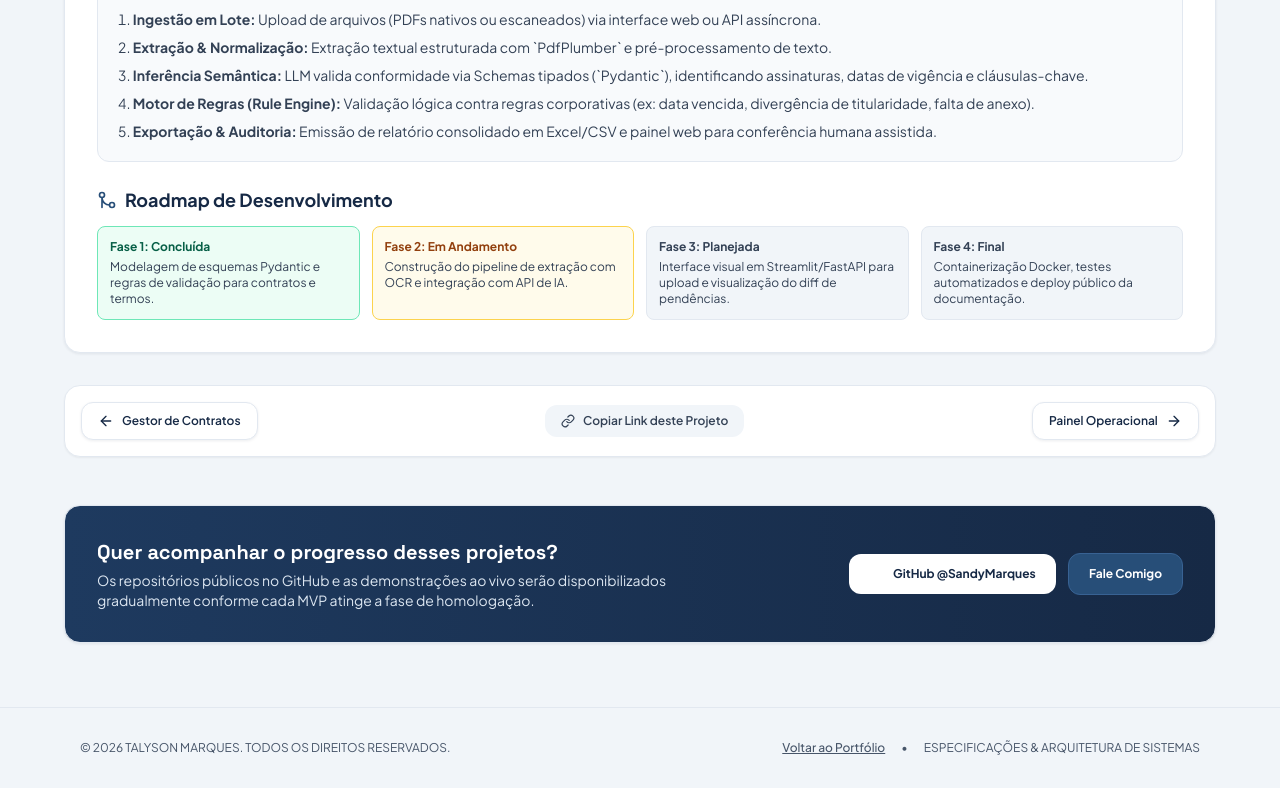
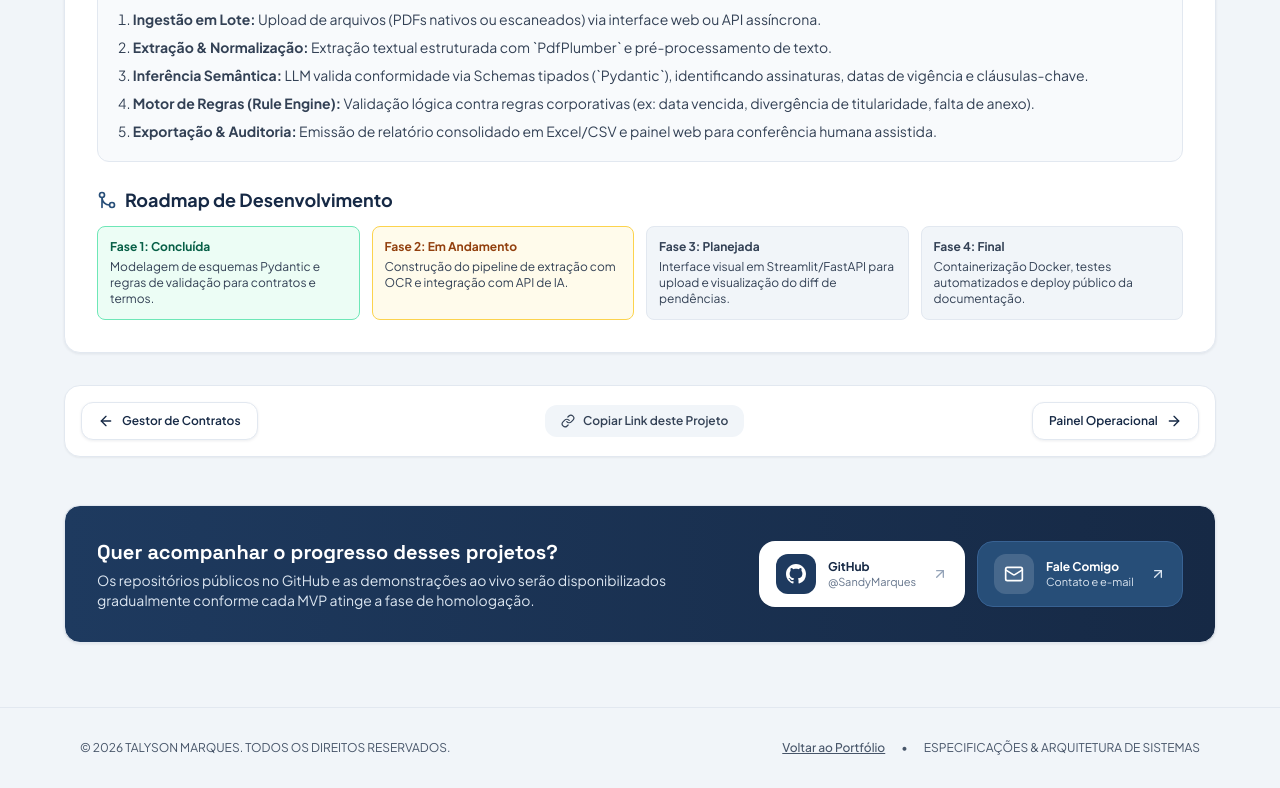
Before and after one commit to SandyMarques/talyson-projects, a plain HTML site: page site/projeto-detalhe.html in a window 1280 px wide. Shown: the part 954-1742 px from the top of the page. Drawn offline with nearby package versions, Linux system fonts and the light colour scheme.

Commit message:
feat(motion): harmoniza motion design e micro-interações em projeto-detalhe.html

```diff
--- a/site/projeto-detalhe.html
+++ b/site/projeto-detalhe.html
@@ -661,12 +661,26 @@
                         Os repositórios públicos no GitHub e as demonstrações ao vivo serão disponibilizados gradualmente conforme cada MVP atinge a fase de homologação.
                     </p>
                 </div>
-                <div class="flex items-center gap-3 shrink-0">
-                    <a href="https://github.com/SandyMarques" target="_blank" rel="noopener noreferrer" class="btn-motion px-5 py-3 rounded-xl bg-white hover:bg-slate-100 text-navy-800 font-bold text-xs transition-colors flex items-center gap-2">
-                        <i data-lucide="github" class="w-4 h-4"></i> GitHub @SandyMarques
+                <div class="flex flex-col sm:flex-row items-stretch gap-3 shrink-0 w-full sm:w-auto">
+                    <a href="https://github.com/SandyMarques" target="_blank" rel="noopener noreferrer" class="btn-motion group inline-flex items-center gap-3 px-4 py-3 rounded-2xl bg-white hover:bg-slate-50 text-navy-800 shadow-sm border border-white/40">
+                        <span class="w-10 h-10 shrink-0 rounded-xl bg-navy-700 flex items-center justify-center text-white transition-transform duration-200 group-hover:scale-105">
+                            <svg class="w-5 h-5 fill-current" viewBox="0 0 24 24"><path d="M12 0C5.37 0 0 5.37 0 12c0 5.31 3.435 9.795 8.205 11.385.6.105.825-.255.825-.57 0-.285-.015-1.23-.015-2.235-3.015.555-3.795-.735-4.035-1.41-.135-.345-.72-1.41-1.23-1.695-.42-.225-1.02-.78-.015-.795.945-.015 1.62.87 1.845 1.23 1.08 1.815 2.805 1.305 3.495.99.105-.78.42-1.305.765-1.605-2.67-.3-5.46-1.335-5.46-5.925 0-1.305.465-2.385 1.23-3.225-.12-.3-.54-1.53.12-3.18 0 0 1.005-.315 3.3 1.23.96-.27 1.98-.405 3-.405s2.04.135 3 .405c2.295-1.56 3.3-1.23 3.3-1.23.66 1.65.24 2.88.12 3.18.765.84 1.23 1.905 1.23 3.225 0 4.605-2.805 5.625-5.475 5.925.435.375.81 1.095.81 2.22 0 1.605-.015 2.895-.015 3.3 0 .315.225.69.825.57A12.02 12.02 0 0024 12c0-6.63-5.37-12-12-12z"/></svg>
+                        </span>
+                        <span class="text-left leading-tight pr-1">
+                            <span class="block text-xs font-bold">GitHub</span>
+                            <span class="block text-[11px] text-slate-500">@SandyMarques</span>
+                        </span>
+                        <i data-lucide="arrow-up-right" class="w-4 h-4 text-slate-400 transition-transform duration-200 group-hover:translate-x-0.5 group-hover:-translate-y-0.5"></i>
                     </a>
-                    <a href="index.html#contato" class="btn-motion px-5 py-3 rounded-xl bg-navy-600 hover:bg-navy-500 text-white font-bold text-xs border border-navy-500 transition-colors">
-                        Fale Comigo
+                    <a href="index.html#contato" class="btn-motion group inline-flex items-center gap-3 px-4 py-3 rounded-2xl bg-navy-600 hover:bg-navy-500 text-white shadow-sm border border-navy-500">
+                        <span class="w-10 h-10 shrink-0 rounded-xl bg-white/15 flex items-center justify-center text-white transition-transform duration-200 group-hover:scale-105">
+                            <i data-lucide="mail" class="w-5 h-5"></i>
+                        </span>
+                        <span class="text-left leading-tight pr-1">
+                            <span class="block text-xs font-bold">Fale Comigo</span>
+                            <span class="block text-[11px] text-navy-100">Contato e e-mail</span>
+                        </span>
+                        <i data-lucide="arrow-up-right" class="w-4 h-4 text-navy-100 transition-transform duration-200 group-hover:translate-x-0.5 group-hover:-translate-y-0.5"></i>
                     </a>
                 </div>
             </div>
```
